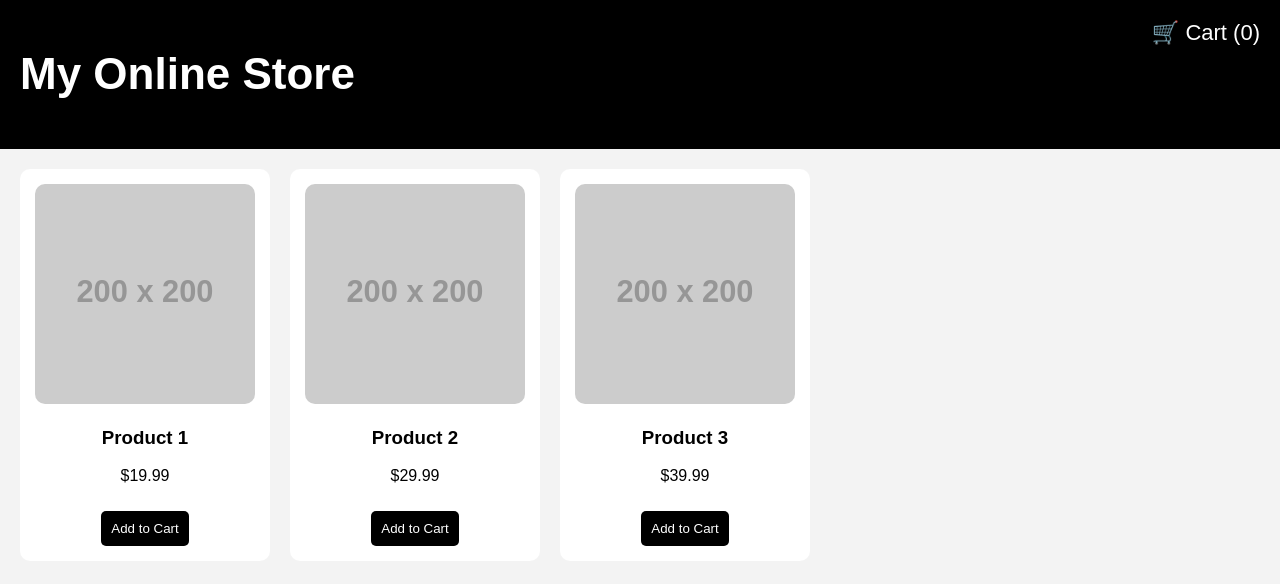
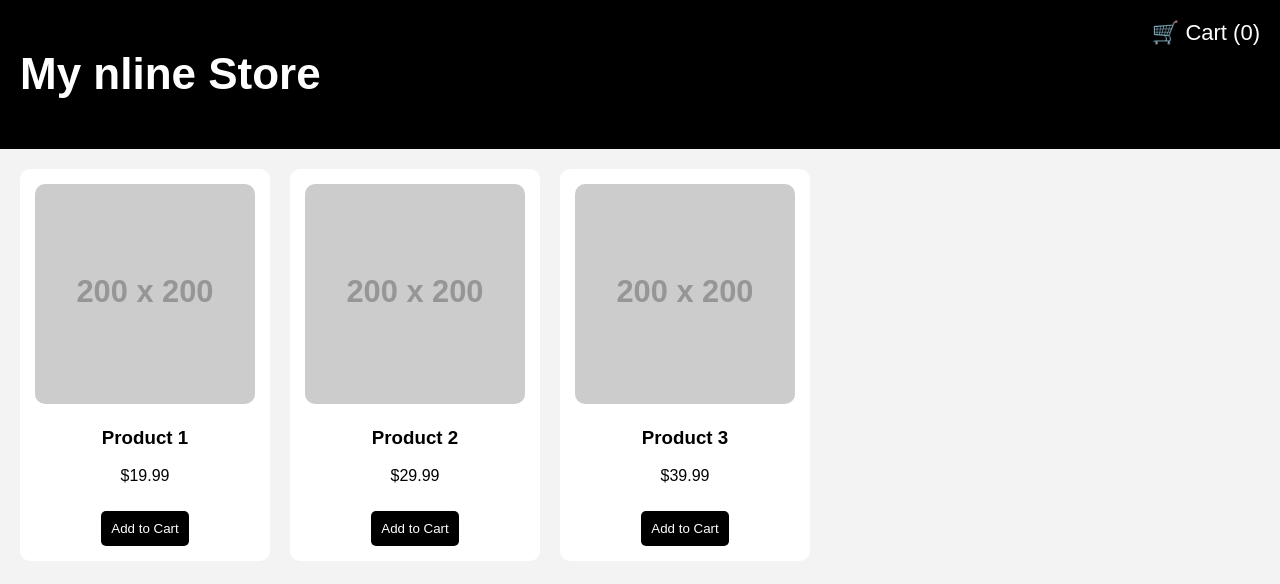
Before and after one commit to z6bsvvvnb9-ui/online-store, a plain HTML site: page index.html in a window 1280 px wide. Drawn offline with Linux system fonts and the light colour scheme; placeholder pictures from the web are drawn by us.

Commit message:
Update index.html

```diff
--- a/index.html
+++ b/index.html
@@ -3,13 +3,13 @@
 <head>
     <meta charset="UTF-8">
     <meta name="viewport" content="width=device-width, initial-scale=1.0">
-    <title>My Online Store</title>
+    <title>My nline Store</title>
     <link rel="stylesheet" href="style.css">
 </head>
 <body>
 
     <header>
-        <h1>My Online Store</h1>
+        <h1>My nline Store</h1>
         <div id="cart-btn">🛒 Cart (<span id="cart-count">0</span>)</div>
     </header>
 
```
